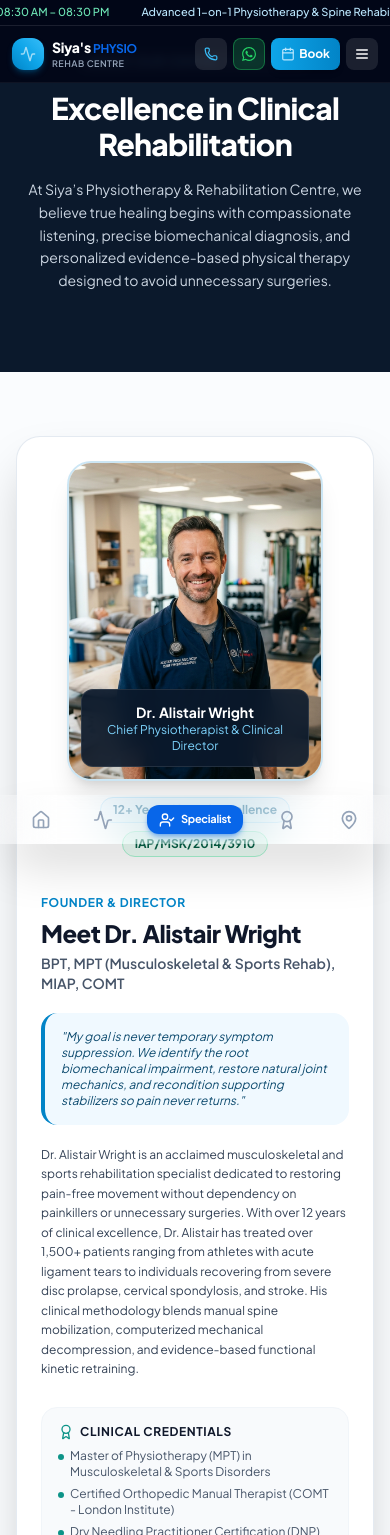
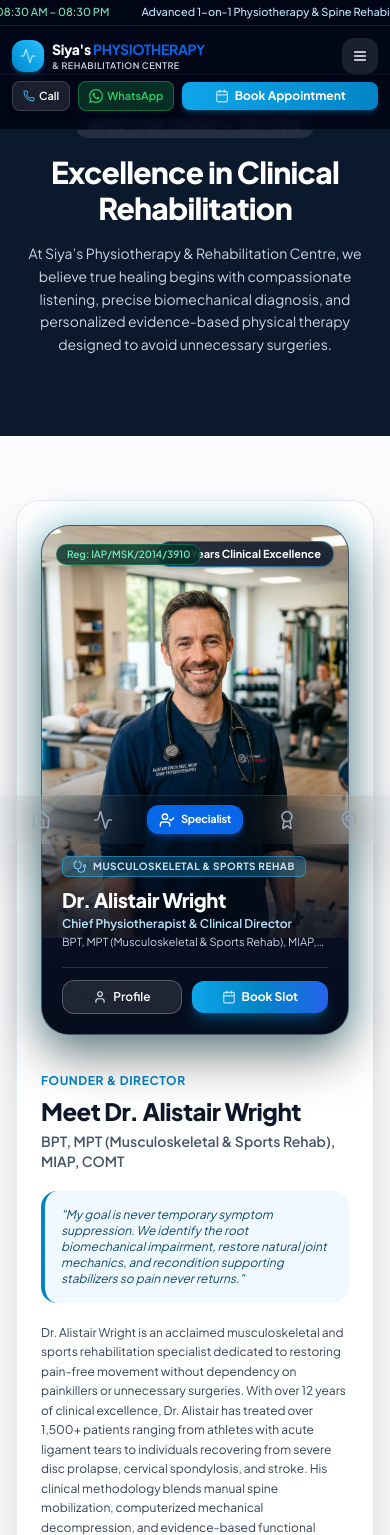
Before and after one commit to healthyufitnessstudio2-boop/Riya-s, a React (Vite) app: page /about in a window 390 px wide. Shown: the top 1535 px of the page. Built offline with nearby package versions, Linux system fonts and the light colour scheme.

Commit message:
feat: add sticky mobile action layer, full clinic name in header, and harmonize specialist page card with home page

```diff
--- a/src/components/home/HeroSection.tsx
+++ b/src/components/home/HeroSection.tsx
@@ -65,7 +65,7 @@ export const HeroSection: React.FC = () => {
       </div>
 
       {/* Hero Content: Positioned toward the LOWER portion of the full screen */}
-      <div className="w-full px-4 sm:px-6 lg:px-8 relative z-10 text-center flex flex-col items-center pb-8 sm:pb-12 pt-28 sm:pt-32">
+      <div className="w-full px-4 sm:px-6 lg:px-8 relative z-10 text-center flex flex-col items-center pb-8 sm:pb-12 pt-32 sm:pt-36">
         {/* Eyebrow Pill */}
         <motion.div
           key={`eyebrow-${slide.id}`}
--- a/src/components/layout/Header.tsx
+++ b/src/components/layout/Header.tsx
@@ -85,17 +85,17 @@ export const Header: React.FC<HeaderProps> = () => {
         }`}
       >
         <div className="w-full px-3 sm:px-6 lg:px-10 flex items-center justify-between">
-          {/* Logo - Perfectly sized for Mobile & Desktop */}
+          {/* Logo - Full Clinic Name */}
           <Link to="/" className="flex items-center gap-2 sm:gap-2.5 group shrink min-w-0">
             <div className="w-8 h-8 sm:w-10 sm:h-10 rounded-xl bg-gradient-to-tr from-hospital-600 via-hospital-500 to-sky-400 flex items-center justify-center text-white shadow-md shadow-hospital-600/30 group-hover:scale-105 transition-transform shrink-0">
               <Activity className="w-4 h-4 sm:w-5 sm:h-5 text-white animate-pulse" />
             </div>
             <div className="text-left min-w-0">
-              <span className="text-sm sm:text-lg font-black tracking-tight block leading-tight text-white truncate">
-                Siya's <span className="text-[#0866E9] font-bold text-xs sm:text-sm">PHYSIO</span>
+              <span className="text-sm sm:text-lg font-black tracking-tight block leading-tight text-white whitespace-nowrap">
+                Siya's <span className="text-[#0866E9] font-bold">PHYSIOTHERAPY</span>
               </span>
-              <span className="text-[9px] sm:text-[10px] tracking-wider font-semibold uppercase block text-slate-400 truncate leading-none mt-0.5">
-                Rehab Centre
+              <span className="text-[9px] sm:text-[10px] tracking-wider font-semibold uppercase block text-slate-300 whitespace-nowrap leading-none mt-0.5">
+                &amp; Rehabilitation Centre
               </span>
             </div>
           </Link>
@@ -241,46 +241,50 @@ export const Header: React.FC<HeaderProps> = () => {
             </button>
           </div>
 
-          {/* Mobile Actions - Compact & guaranteed to never overflow */}
-          <div className="flex items-center gap-1.5 lg:hidden shrink-0">
-            {/* Call Action: Icon Only */}
-            <a
-              href={`tel:${CLINIC_INFO.phone}`}
-              className="w-8 h-8 rounded-lg bg-white/10 text-white hover:bg-white/20 active:bg-white/30 transition-all flex items-center justify-center shrink-0"
-              aria-label="Call Clinic"
-            >
-              <Phone className="w-3.5 h-3.5 text-sky-400" />
-            </a>
-
-            {/* WhatsApp Action: Official SVG Icon Only */}
-            <a
-              href={buildWhatsAppLink()}
-              target="_blank"
-              rel="noopener noreferrer"
-              className="w-8 h-8 rounded-lg bg-[#25D366]/20 text-[#25D366] hover:bg-[#25D366]/30 border border-[#25D366]/40 transition-all flex items-center justify-center shrink-0"
-              aria-label="WhatsApp"
-            >
-              <WhatsAppIconSVG className="w-3.5 h-3.5 fill-current" />
-            </a>
-
-            {/* Book Action: Compact 'Book' */}
-            <button
-              onClick={() => openAppointment()}
-              className="h-8 px-2.5 bg-gradient-to-r from-hospital-500 to-hospital-600 active:bg-hospital-700 text-white font-bold text-xs rounded-lg shadow-md flex items-center gap-1 shrink-0 whitespace-nowrap"
-            >
-              <Calendar className="w-3.5 h-3.5 text-sky-200" />
-              <span>Book</span>
-            </button>
-
-            {/* Mobile Menu Button */}
+          {/* Mobile Menu Hamburger Button */}
+          <div className="flex items-center lg:hidden shrink-0">
             <button
               onClick={() => setIsMobileMenuOpen(!isMobileMenuOpen)}
-              className="w-8 h-8 rounded-lg bg-white/10 text-white hover:bg-white/15 transition-colors flex items-center justify-center shrink-0"
+              className="w-9 h-9 rounded-xl bg-white/10 text-white hover:bg-white/15 active:bg-white/20 transition-colors flex items-center justify-center shrink-0"
               aria-label={isMobileMenuOpen ? "Close Menu" : "Open Menu"}
             >
               {isMobileMenuOpen ? <X className="w-4 h-4" /> : <Menu className="w-4 h-4" />}
             </button>
           </div>
+        </div>
+
+        {/* Mobile Sticky Quick-Action Layer (Directly Below Main Nav) */}
+        <div className="lg:hidden w-full bg-slate-950/98 backdrop-blur-md border-t border-white/5 px-3 py-1.5 flex items-center gap-2 shadow-sm">
+          {/* Call Button (Thoda Chota) */}
+          <a
+            href={`tel:${CLINIC_INFO.phone}`}
+            className="px-2.5 py-1.5 rounded-lg bg-white/10 text-white hover:bg-white/20 active:bg-white/30 border border-white/15 transition-all flex items-center justify-center gap-1 shrink-0 text-[11px] font-semibold"
+            aria-label="Call Clinic"
+          >
+            <Phone className="w-3 h-3 text-sky-400" />
+            <span>Call</span>
+          </a>
+
+          {/* WhatsApp Button (Thoda Chota) */}
+          <a
+            href={buildWhatsAppLink()}
+            target="_blank"
+            rel="noopener noreferrer"
+            className="px-2.5 py-1.5 rounded-lg bg-[#25D366]/20 text-[#25D366] hover:bg-[#25D366]/30 border border-[#25D366]/40 transition-all flex items-center justify-center gap-1 shrink-0 text-[11px] font-semibold"
+            aria-label="WhatsApp Clinic"
+          >
+            <WhatsAppIconSVG className="w-3.5 h-3.5 fill-current" />
+            <span>WhatsApp</span>
+          </a>
+
+          {/* Book Appointment Button (Thoda Bada) */}
+          <button
+            onClick={() => openAppointment()}
+            className="flex-1 py-1.5 px-3 rounded-lg bg-gradient-to-r from-hospital-500 to-hospital-600 active:bg-hospital-700 text-white font-bold text-xs shadow-md shadow-hospital-600/30 flex items-center justify-center gap-1.5 truncate"
+          >
+            <Calendar className="w-3.5 h-3.5 text-sky-200 shrink-0" />
+            <span className="truncate">Book Appointment</span>
+          </button>
         </div>
 
         {/* Mobile Dropdown Menu */}
--- a/src/pages/AboutPage.tsx
+++ b/src/pages/AboutPage.tsx
@@ -22,7 +22,9 @@ import {
   MessageCircle,
   ChevronRight,
   MapPin,
-  Building2
+  Building2,
+  Stethoscope,
+  User
 } from 'lucide-react';
 
 export const AboutPage: React.FC = () => {
@@ -61,7 +63,7 @@ export const AboutPage: React.FC = () => {
       {/* =========================================================================
           HERO BANNER (CityCare Style)
           ========================================================================= */}
-      <section className="bg-hospital-navy text-white pt-12 pb-20 relative overflow-hidden">
+      <section className="bg-hospital-navy text-white pt-28 sm:pt-28 pb-20 relative overflow-hidden">
         <div className="absolute inset-0 bg-hero-radial opacity-10 pointer-events-none" />
         <div className="w-full px-4 sm:px-6 lg:px-10 space-y-4 relative z-10 text-center sm:text-left">
           <div className="inline-flex items-center gap-2 px-3 py-1 rounded-full bg-white/10 text-sky-300 text-xs font-semibold uppercase tracking-wider">
@@ -86,27 +88,108 @@ export const AboutPage: React.FC = () => {
         <div className="rounded-3xl bg-white border border-slate-200/90 shadow-2xl p-6 sm:p-10 lg:p-12">
           <div className="grid grid-cols-1 lg:grid-cols-12 gap-8 lg:gap-12 items-center">
 
-            {/* Doctor Photo */}
+            {/* Consultant Specialist Card - Exact Same Design as Home Page */}
             <div className="lg:col-span-5 flex flex-col items-center">
-              <div className="relative w-64 h-80 sm:w-80 sm:h-96 rounded-3xl overflow-hidden border-2 border-primary/20 shadow-xl">
-                <img
-                  src={LEAD_DOCTOR.photo}
-                  alt={LEAD_DOCTOR.name}
-                  className="w-full h-full object-cover object-top"
+              <div
+                style={{
+                  boxShadow: '0 20px 50px rgba(0,0,0,0.5), 0 0 35px rgba(0, 210, 255, 0.35), inset 0 1px 2px rgba(255,255,255,0.25)'
+                }}
+                className="relative w-full max-w-[340px] sm:max-w-[380px] h-[510px] sm:h-[550px] rounded-[28px] overflow-hidden flex flex-col justify-end backdrop-blur-xl bg-[#0E1D38] border border-white/25 text-left select-none group shadow-2xl"
+              >
+                {/* Ambient Lighting */}
+                <div
+                  className="absolute inset-0 pointer-events-none opacity-45 z-0"
+                  style={{
+                    background: 'radial-gradient(circle at 50% 30%, rgba(0, 210, 255, 0.3) 0%, transparent 70%)'
+                  }}
                 />
-                <div className="absolute bottom-3 left-3 right-3 bg-hospital-navy/90 backdrop-blur-md rounded-xl p-3 text-center text-white border border-white/10">
-                  <div className="text-sm font-bold">{LEAD_DOCTOR.name}</div>
-                  <div className="text-xs text-sky-300">{LEAD_DOCTOR.title}</div>
+
+                {/* Top Subtle Frosted Glass Reflection Highlight */}
+                <div className="absolute inset-x-0 top-0 h-28 bg-gradient-to-b from-white/15 to-transparent pointer-events-none z-1" />
+
+                {/* Doctor Photo */}
+                <div className="absolute inset-x-0 top-0 bottom-24 flex items-end justify-center z-5 pointer-events-none overflow-hidden">
+                  <img
+                    src={LEAD_DOCTOR.photo}
+                    alt={LEAD_DOCTOR.name}
+                    className="w-full h-full object-cover object-top select-none filter drop-shadow-[0_12px_24px_rgba(0,0,0,0.65)] group-hover:scale-105 transition-transform duration-500"
+                  />
                 </div>
-              </div>
 
-              <div className="pt-4 flex flex-wrap gap-2 justify-center text-xs">
-                <span className="px-3 py-1 rounded-full bg-hospital-50 text-hospital-800 font-bold border border-hospital-200">
-                  {LEAD_DOCTOR.experience}
-                </span>
-                <span className="px-3 py-1 rounded-full bg-emerald-50 text-emerald-800 font-bold border border-emerald-200">
-                  {LEAD_DOCTOR.regNumber}
-                </span>
+                {/* Bottom Targeted Readability Dark Gradient */}
+                <div
+                  className="absolute inset-x-0 bottom-0 h-[60%] pointer-events-none z-10"
+                  style={{
+                    background: 'linear-gradient(to bottom, transparent 0%, rgba(5,12,28,0.3) 30%, rgba(5,12,28,0.85) 65%, rgba(5,12,28,0.98) 100%)'
+                  }}
+                />
+
+                {/* Top-Right Experience Badge */}
+                <div className="absolute top-3.5 right-3.5 z-20">
+                  <span
+                    className="inline-flex items-center px-3 py-1 rounded-full text-[11px] sm:text-xs font-bold text-white bg-[#0A1428]/85 backdrop-blur-md border border-sky-400/50 shadow-md"
+                  >
+                    {LEAD_DOCTOR.experience}
+                  </span>
+                </div>
+
+                {/* Top-Left Registration Badge */}
+                <div className="absolute top-3.5 left-3.5 z-20">
+                  <span
+                    className="inline-flex items-center px-2.5 py-0.5 rounded-full text-[10px] font-semibold text-emerald-300 bg-emerald-950/80 backdrop-blur-md border border-emerald-500/40 shadow-sm"
+                  >
+                    Reg: {LEAD_DOCTOR.regNumber}
+                  </span>
+                </div>
+
+                {/* Bottom Information Content Panel */}
+                <div className="relative z-20 p-5 sm:p-6 text-left flex flex-col justify-end">
+                  {/* Specialty Pill with Icon */}
+                  <div className="flex items-center gap-1.5 mb-1.5">
+                    <span
+                      className="inline-flex items-center gap-1.5 px-2.5 py-0.5 rounded-md text-[10px] sm:text-xs font-bold uppercase tracking-wider backdrop-blur-md bg-sky-500/30 text-sky-100 border border-sky-400/50"
+                    >
+                      <Stethoscope className="w-3.5 h-3.5 text-sky-300" />
+                      <span>MUSCULOSKELETAL &amp; SPORTS REHAB</span>
+                    </span>
+                  </div>
+
+                  {/* Doctor Name */}
+                  <h3 className="text-xl sm:text-2xl font-extrabold text-white leading-tight drop-shadow-[0_2px_8px_rgba(0,0,0,0.55)] mt-1">
+                    {LEAD_DOCTOR.name}
+                  </h3>
+
+                  {/* Designation */}
+                  <p className="text-xs sm:text-sm text-sky-200 font-semibold mt-1 drop-shadow-sm">
+                    {LEAD_DOCTOR.title}
+                  </p>
+
+                  {/* Qualifications */}
+                  <p className="text-[11px] sm:text-xs text-slate-300 mt-0.5 line-clamp-1">
+                    {LEAD_DOCTOR.qualifications}
+                  </p>
+
+                  {/* Actions: Equal-height buttons */}
+                  <div className="mt-4 pt-3 border-t border-white/15 flex items-center gap-2.5">
+                    <button
+                      type="button"
+                      onClick={() => openDoctorProfile(LEAD_DOCTOR)}
+                      className="flex-1 py-2 px-3 rounded-xl border border-white/25 bg-white/10 hover:bg-white/20 text-white font-semibold text-xs backdrop-blur-md transition-all flex items-center justify-center gap-1.5 active:scale-95 shadow-sm"
+                    >
+                      <User className="w-3.5 h-3.5 text-slate-200" />
+                      <span>Profile</span>
+                    </button>
+
+                    <button
+                      type="button"
+                      onClick={() => openAppointment()}
+                      className="flex-[1.2] py-2 px-3 rounded-xl bg-gradient-to-r from-hospital-500 via-hospital-600 to-blue-600 hover:from-hospital-600 hover:to-blue-700 text-white font-bold text-xs shadow-lg shadow-hospital-600/40 transition-all flex items-center justify-center gap-1.5 active:scale-95 whitespace-nowrap"
+                    >
+                      <Calendar className="w-3.5 h-3.5 text-sky-200" />
+                      <span>Book Slot</span>
+                    </button>
+                  </div>
+                </div>
               </div>
             </div>
 
--- a/src/pages/TreatmentsPage.tsx
+++ b/src/pages/TreatmentsPage.tsx
@@ -43,7 +43,7 @@ export const TreatmentsPage: React.FC = () => {
       {/* =========================================================================
           HERO BANNER
           ========================================================================= */}
-      <section className="bg-hospital-navy text-white pt-12 pb-20 relative overflow-hidden">
+      <section className="bg-hospital-navy text-white pt-28 sm:pt-28 pb-20 relative overflow-hidden">
         <div className="w-full px-4 sm:px-6 lg:px-10 space-y-4 relative z-10 text-center sm:text-left">
           <div className="inline-flex items-center gap-2 px-3 py-1 rounded-full bg-white/10 text-sky-300 text-xs font-semibold uppercase tracking-wider">
             <Activity className="w-3.5 h-3.5 text-sky-400" />
```
